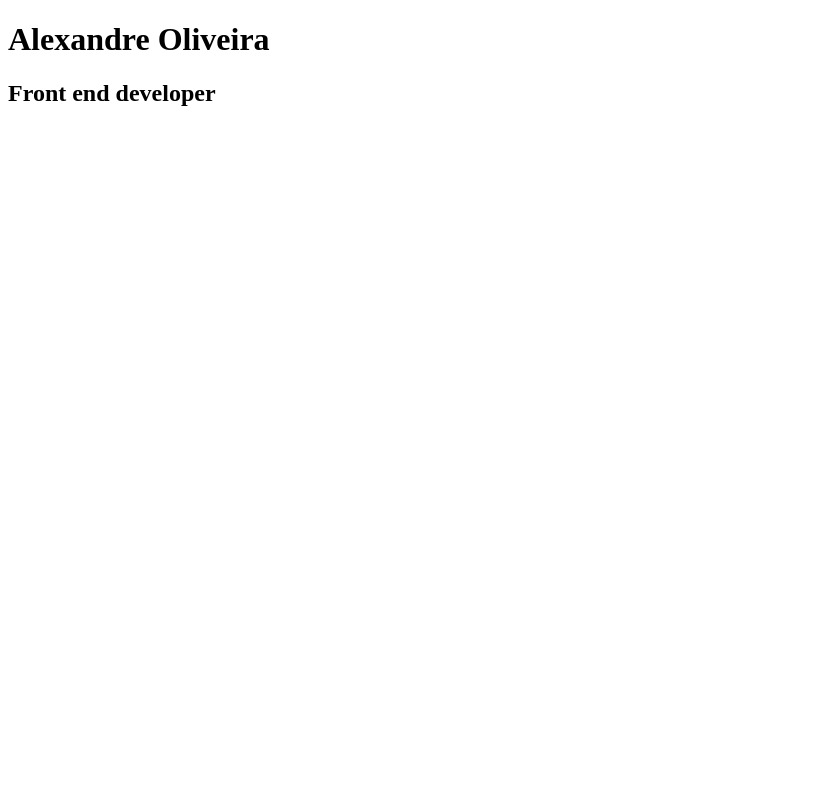
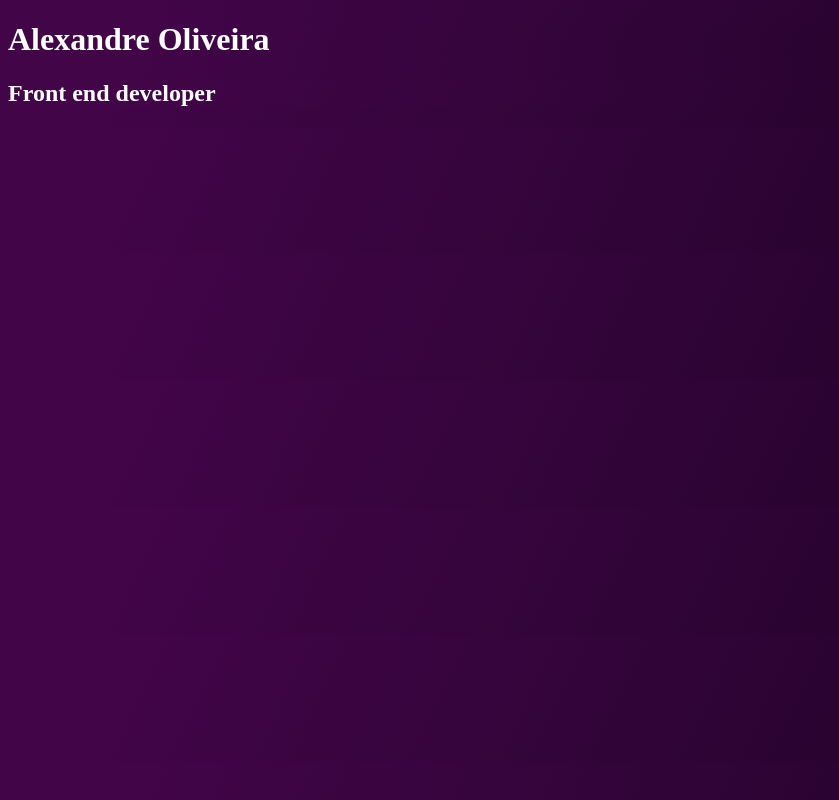
Before and after one commit to aleoof/aleoof.github.io, a SvelteKit app: page / in a window 1280 px wide. Shown: the whole page, without its empty margins (0-839 px from the left). Built offline with nearby package versions, Linux system fonts and the light colour scheme.

Commit message:
global styles and gradient bg

```diff
--- /dev/null
+++ b/src/global.css
@@ -0,0 +1,4 @@
+* {
+  background-image: linear-gradient(295.2deg, rgba(33, 3, 40, 1) 12.5%, rgba(65, 5, 72, 1) 88.7%);
+  color: #fefefe
+}
--- /dev/null
+++ b/src/routes/+layout.svelte
@@ -0,0 +1,3 @@
+<script>import '../global.css'</script>
+
+<slot/>
```
